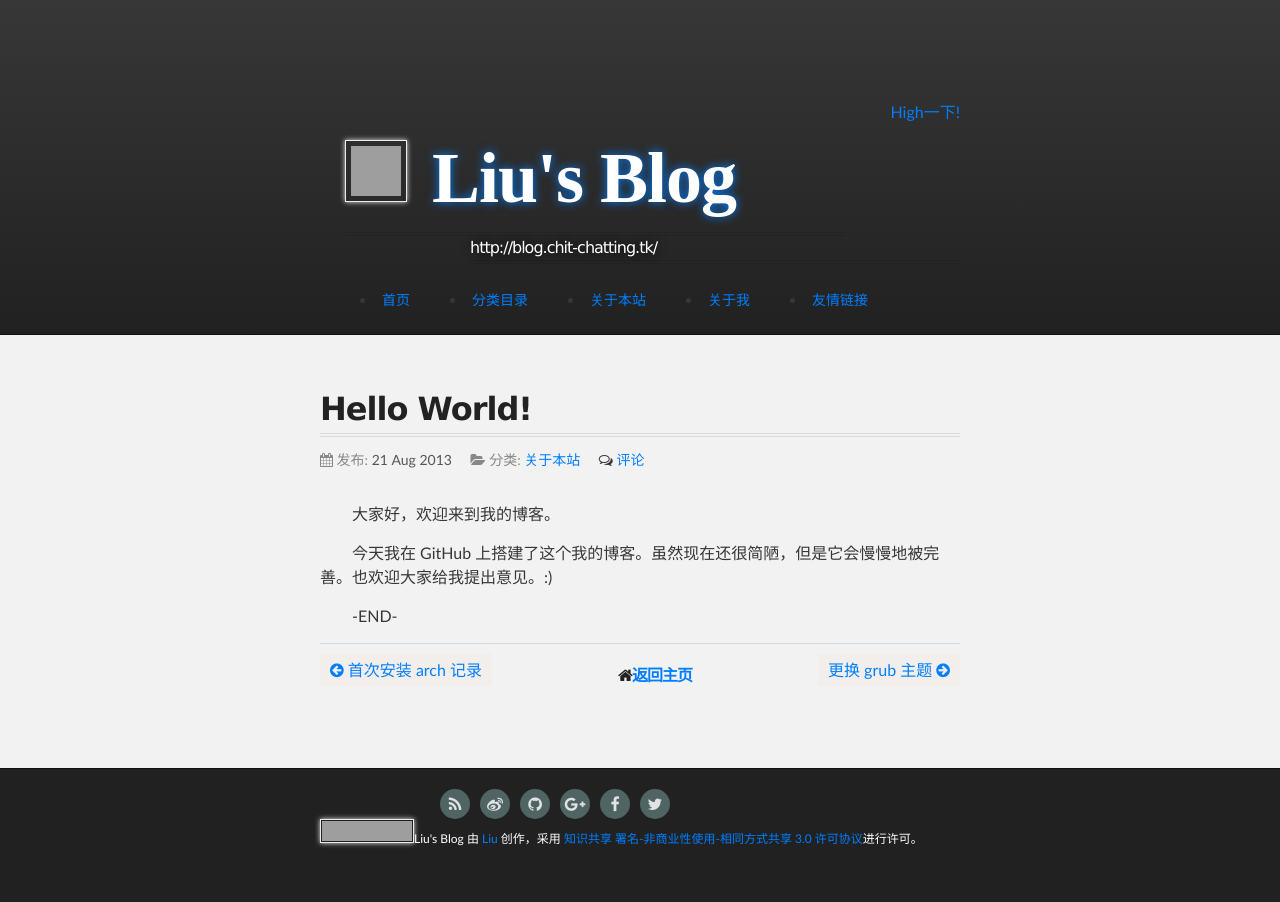
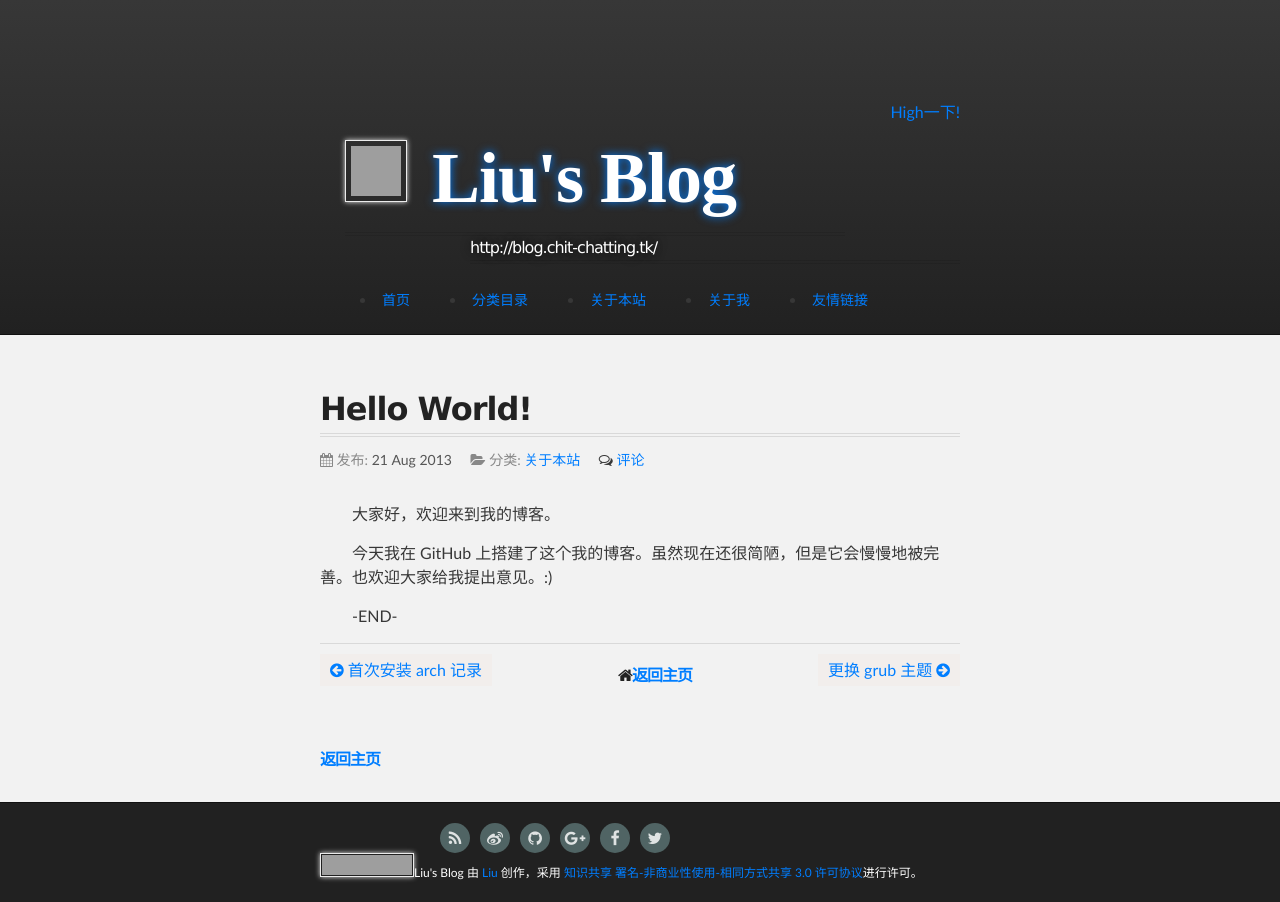
Before and after one commit to laurence6/blog, a Jekyll site: the page built from _posts/2013-08-21-00.html, in a window 1280 px wide. Built offline with Jekyll 4.4.1, drawn with Linux system fonts in a browser that asks for light colours; nearby versions of some CDN libraries; some web fonts are replaced; comment, search, counter and statistics services are not loaded; grey boxes are pictures that could not be loaded.

Commit message:
update layout

```diff
--- a/_layouts/default1.html
+++ b/_layouts/default1.html
@@ -14,7 +14,6 @@
     <a href="http://www.jiathis.com/share" class="jiathis jiathis_txt jtico jtico_jiathis" target="_blank"></a>
     <a class="jiathis_counter_style"></a>
 </div>
-
 <script type="text/javascript" src="http://v3.jiathis.com/code/jia.js?uid=1375229595704992" charset="utf-8"></script>
 
 <div class="ds-thread"></div>
--- a/_layouts/post.html
+++ b/_layouts/post.html
@@ -1,7 +1,6 @@
 ---
-layout: default
+layout: default1
 ---
-<h2>{{ page.title }}</h2>
 <div class="info">
     <span class="info-title"><i class="fa fa-calendar"></i> 发布: </span>
     <span class="info-date">{{ page.date | date_to_string }}</span>
@@ -20,27 +19,3 @@
     {% endif %}
     <h6 style="text-align:center"><i class="fa fa-home"></i><a href="/">返回主页</a></h6>
 </nav>
-
-<div class="jiathis_style_24x24">
-    <a class="jiathis_button_qzone"></a>
-    <a class="jiathis_button_tsina"></a>
-    <a class="jiathis_button_tqq"></a>
-    <a class="jiathis_button_weixin"></a>
-    <a class="jiathis_button_renren"></a>
-    <a href="http://www.jiathis.com/share" class="jiathis jiathis_txt jtico jtico_jiathis" target="_blank"></a>
-    <a class="jiathis_counter_style"></a>
-</div>
-<script type="text/javascript" src="http://v3.jiathis.com/code/jia.js?uid=1375229595704992" charset="utf-8"></script>
-
-<div class="ds-thread"></div>
-<script type="text/javascript">
-var duoshuoQuery = {short_name:"liuxy"};
-    (function() {
-        var ds = document.createElement('script');
-        ds.type = 'text/javascript';ds.async = true;
-        ds.src = 'http://static.duoshuo.com/embed.js';
-        ds.charset = 'UTF-8';
-        (document.getElementsByTagName('head')[0]
-        || document.getElementsByTagName('body')[0]).appendChild(ds);
-    })();
-</script>
```
